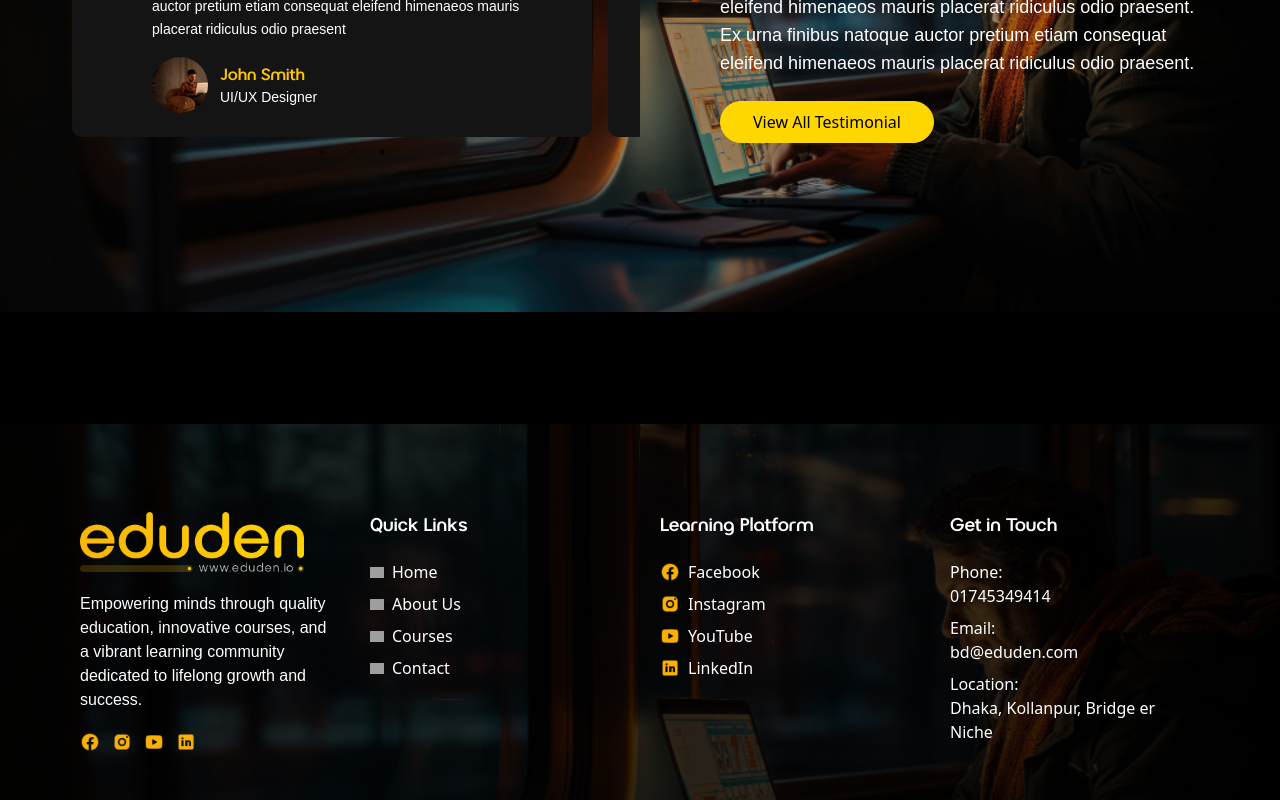
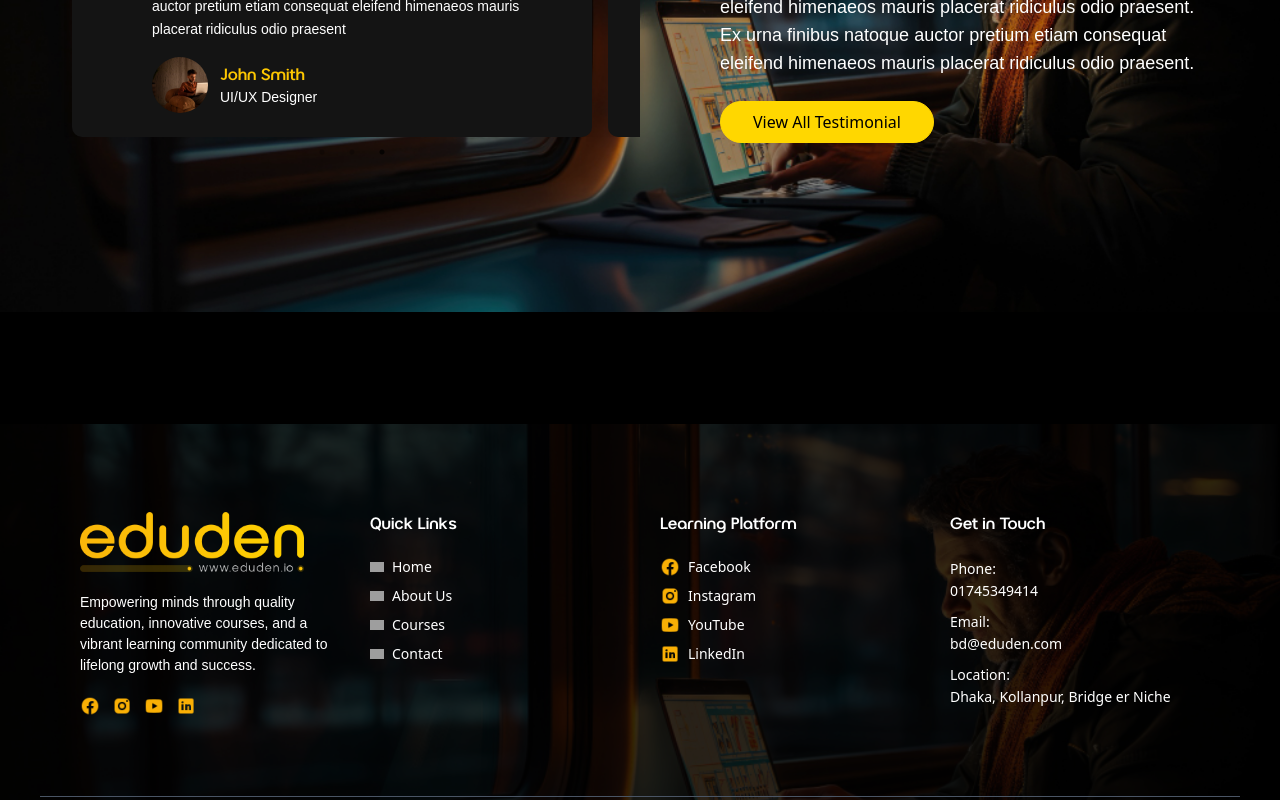
Before and after one commit to SUBHAM-6291/Edudenn.Ai, a Next.js app: page / in a window 1280 px wide. Shown: the part 9994-10794 px from the top of the page. Built offline with nearby package versions, Linux system fonts and the light colour scheme; grey boxes are pictures that could not be loaded.

Commit message:
animation also done

```diff
--- a/src/app/_components/FAQ.jsx
+++ b/src/app/_components/FAQ.jsx
@@ -36,15 +36,15 @@ const FAQ = () => {
   return (
     <div className="bg-black text-white py-12 lg:py-16 xl:py-20">
       <div className="max-w-7xl mx-auto px-4 sm:px-6 lg:px-8 xl:px-12 flex flex-col lg:flex-row gap-10">
-
         <div className="lg:w-[35rem] flex flex-col justify-start">
-          <div className="mb-6 text-center">
+          <div className="mb-6 text-left lg:text-center">
             <h1 className="font-gucina text-4xl font-bold relative group">
               Frequently
-              <span className="absolute left-1/2 bottom-[-2px] w-0 h-1 bg-yellow-300 transition-all duration-300 ease-in-out group-hover:w-full transform -translate-x-1/2"></span>
+              <span className="absolute left-1/2 bottom-[-2px] w-0 h-1 bg-yellow-300 transition-all duration-300 ease-in-out group-hover:w-full -translate-x-1/2"></span>
             </h1>
-            <h2 className="font-gucina text-3xl font-semibold mt-1">
+            <h2 className="font-gucina text-3xl font-semibold mt-1 relative group">
               Asked Questions
+              <span className="absolute left-1/2 bottom-[-2px] w-0 h-1 bg-yellow-300 transition-all duration-300 ease-in-out group-hover:w-full -translate-x-1/2"></span>
             </h2>
           </div>
 
@@ -59,7 +59,7 @@ const FAQ = () => {
                 role="button"
                 aria-expanded={openSection === index}
               >
-                <h3 className="text-white text-base sm:text-lg font-semibold">
+                <h3 className="text-white text-base sm:text-lg font-semibold text-left">
                   {faq.title}
                 </h3>
                 <IoIosArrowDown
@@ -73,7 +73,7 @@ const FAQ = () => {
                   openSection === index ? 'max-h-[500px] mt-2' : 'max-h-0'
                 }`}
               >
-                <p className="text-gray-300 text-sm sm:text-base leading-relaxed">
+                <p className="text-gray-300 text-sm sm:text-base leading-relaxed text-left">
                   {faq.content}
                 </p>
               </div>
@@ -81,7 +81,7 @@ const FAQ = () => {
           ))}
         </div>
 
-        {/* Right Side: Contact Card */}
+        {/* Right Side: Contact Card (Unchanged) */}
         <div className="lg:w-[35rem] bg-white/10 rounded-2xl p-8 flex flex-col items-center justify-center">
           <img
             src="chatsvg.png"
--- a/src/app/_components/Footer.jsx
+++ b/src/app/_components/Footer.jsx
@@ -50,12 +50,7 @@ const Footer = () => {
                 "
                 loading="lazy"
               />
-              <p
-                className="
-                  lexend-body text-[0.6rem] sm:text-xs md:text-sm lg:text-base
-                  max-w-[150px] sm:max-w-[200px] md:max-w-xs
-                "
-              >
+              <p className="lexend-body text-[14px] font-medium max-w-[150px] sm:max-w-[200px] md:max-w-xs">
                 Empowering minds through quality education, innovative courses, and a vibrant learning community dedicated to lifelong growth and success.
               </p>
               <div className="flex space-x-2 sm:space-x-2 md:space-x-3">
@@ -89,9 +84,7 @@ const Footer = () => {
 
             {/* Section 2: Quick Links */}
             <div className="space-y-4 sm:space-y-4 md:space-y-5">
-              <h3 className="font-gucina text-[0.7rem] sm:text-sm md:text-base lg:text-lg font-semibold">
-                Quick Links
-              </h3>
+              <h3 className="font-gucina text-base font-semibold">Quick Links</h3>
               <ul className="space-y-2 sm:space-y-2">
                 {['Home', 'About Us', 'Courses', 'Contact'].map((link, i) => (
                   <li key={i} className="flex items-center">
@@ -106,10 +99,7 @@ const Footer = () => {
                     />
                     <a
                       href="#"
-                      className="
-                        hover:text-yellow-500 transition-colors
-                        text-[0.6rem] sm:text-xs md:text-sm lg:text-base
-                      "
+                      className="text-[14px] font-medium hover:text-yellow-500 transition-colors"
                       aria-label={`Go to ${link} page`}
                     >
                       {link}
@@ -121,9 +111,7 @@ const Footer = () => {
 
             {/* Section 3: Learning Platform */}
             <div className="space-y-4 sm:space-y-4 md:space-y-5">
-              <h3 className="font-gucina text-[0.7rem] sm:text-sm md:text-base lg:text-lg font-semibold">
-                Learning Platform
-              </h3>
+              <h3 className="font-gucina text-base font-semibold">Learning Platform</h3>
               <div className="space-y-2 sm:space-y-2">
                 {[
                   { name: 'Facebook', href: 'https://www.facebook.com/profile.php?id=61557983775555', icon: '/Footer_icons/facebook.png' },
@@ -136,10 +124,7 @@ const Footer = () => {
                     href={href}
                     target="_blank"
                     rel="noopener noreferrer"
-                    className="
-                      flex items-center hover:text-yellow-500 transition-colors
-                      text-[0.6rem] sm:text-xs md:text-sm lg:text-base
-                    "
+                    className="flex items-center text-[14px] font-medium hover:text-yellow-500 transition-colors"
                   >
                     <img
                       src={icon}
@@ -159,42 +144,29 @@ const Footer = () => {
 
             {/* Section 4: Get in Touch */}
             <div className="space-y-4 sm:space-y-4 md:space-y-5">
-              <h3 className="font-gucina text-[0.7rem] sm:text-sm md:text-base lg:text-lg font-semibold">
-                Get in Touch
-              </h3>
+              <h3 className="font-gucina text-base font-semibold">Get in Touch</h3>
               <ul className="space-y-2 sm:space-y-2">
                 <li>
-                  <span className="text-[0.6rem] sm:text-xs md:text-sm lg:text-base">Phone:</span>
+                  <span className="text-[14px] font-medium">Phone:</span>
                   <a
                     href="tel:+8801745349414"
-                    className="
-                      hover:text-yellow-500 transition-colors
-                      text-[0.6rem] sm:text-xs md:text-sm lg:text-base block
-                    "
+                    className="text-[14px] font-medium hover:text-yellow-500 transition-colors block"
                   >
                     01745349414
                   </a>
                 </li>
                 <li>
-                  <span className="text-[0.6rem] sm:text-xs md:text-sm lg:text-base">Email:</span>
+                  <span className="text-[14px] font-medium">Email:</span>
                   <a
                     href="mailto:bd@eduden.com"
-                    className="
-                      hover:text-yellow-500 transition-colors
-                      text-[0.6rem] sm:text-xs md:text-sm lg:text-base block
-                    "
+                    className="text-[14px] font-medium hover:text-yellow-500 transition-colors block"
                   >
                     bd@eduden.com
                   </a>
                 </li>
                 <li>
-                  <span className="text-[0.6rem] sm:text-xs md:text-sm lg:text-base">Location:</span>
-                  <span
-                    className="
-                      text-[0.6rem] sm:text-xs md:text-sm lg:text-base
-                      hover:text-yellow-500 transition-colors block
-                    "
-                  >
+                  <span className="text-[14px] font-medium">Location:</span>
+                  <span className="text-[14px] font-medium hover:text-yellow-500 transition-colors block">
                     Dhaka, Kollanpur, Bridge er Niche
                   </span>
                 </li>
@@ -209,7 +181,7 @@ const Footer = () => {
           <div
             className="
               text-left sm:text-center
-              text-[0.6rem] sm:text-xs md:text-sm lg:text-base
+              text-[14px] font-medium
               pt-2 sm:pt-4 md:pt-6 lg:pt-8 pb-2 sm:pb-4
             "
           >
```
